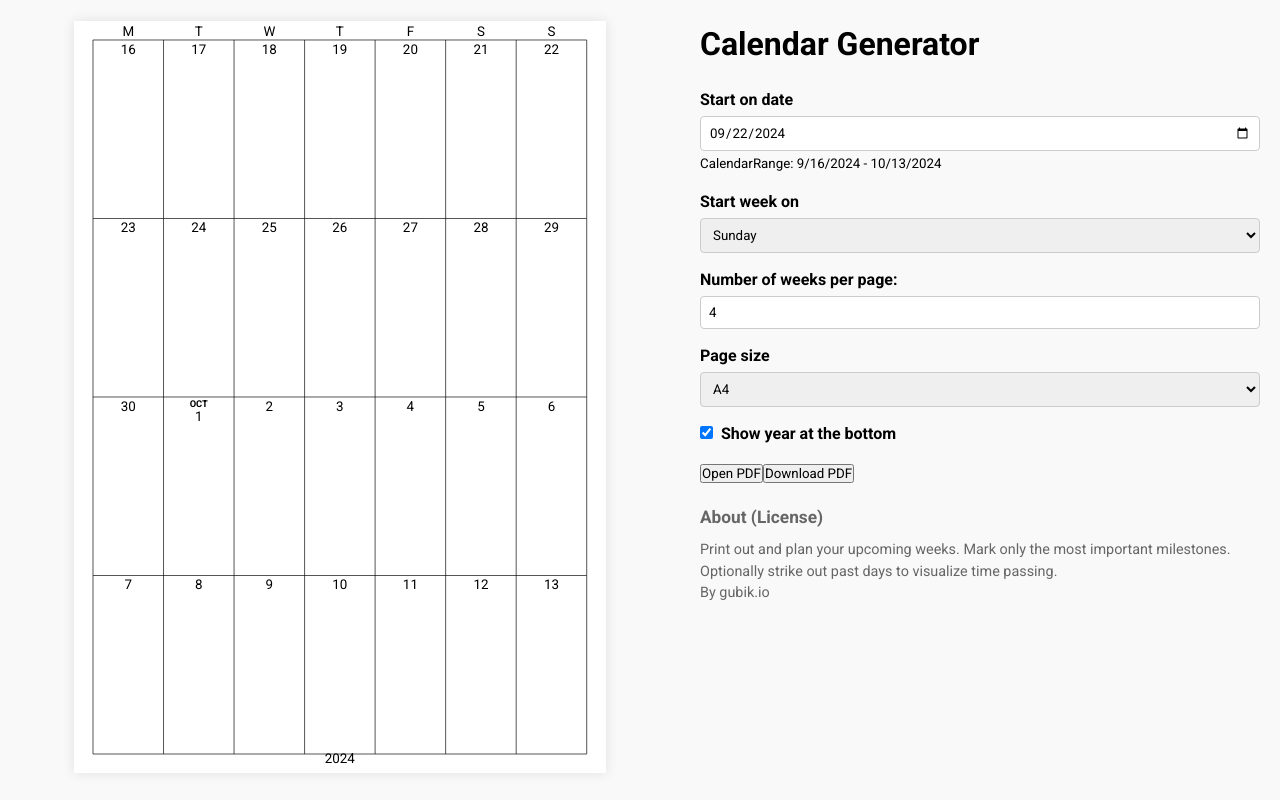
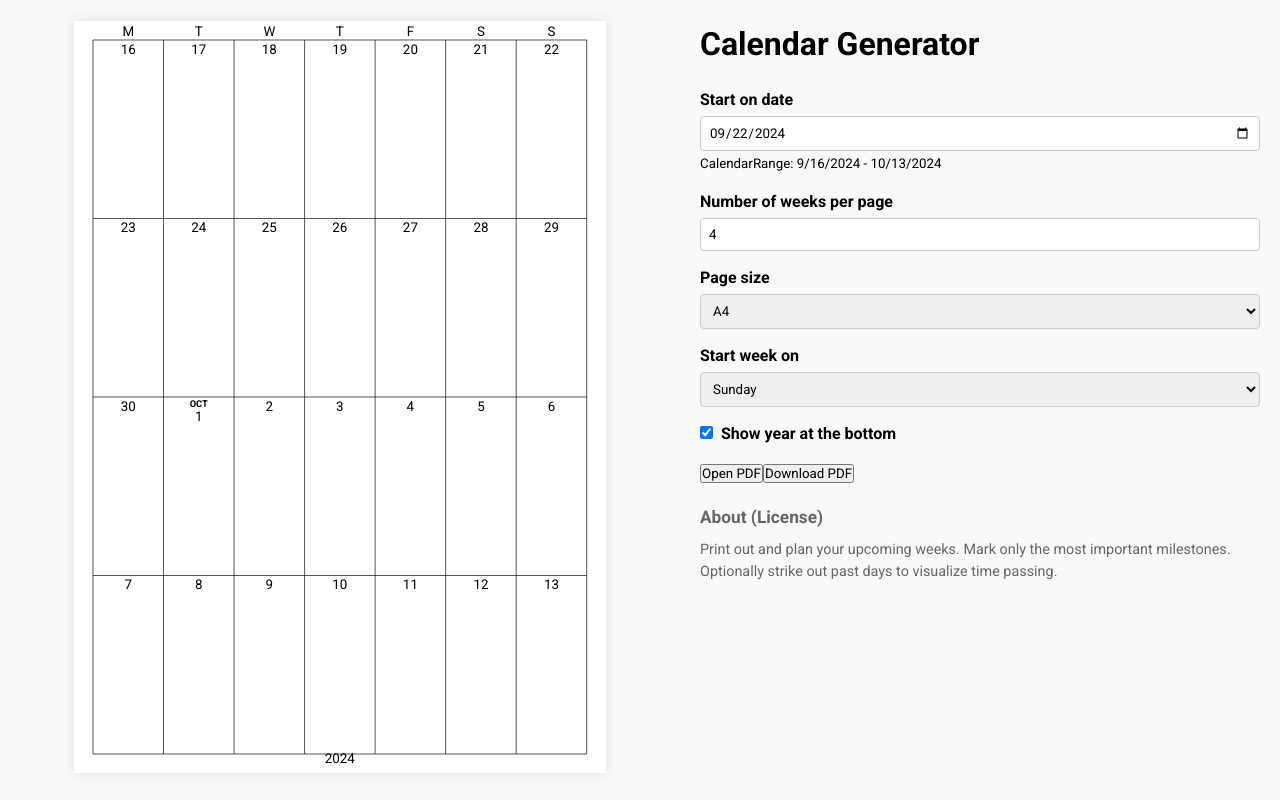
Before and after one commit to lukasondrejka/calendar-generator, a React (Vite) app: page / in a window 1280 px wide. Built offline with nearby package versions, Linux system fonts and the light colour scheme.

Commit message:
Refactor

```diff
--- a/src/StateContext.tsx
+++ b/src/StateContext.tsx
@@ -19,13 +19,12 @@ const initialState: State = {
   margin: 10,
 };
 
-
 type Action =
   | { type: 'SET_START_ON_DATE'; payload: string }
   | { type: 'SET_START_WEEK_ON'; payload: string }
   | { type: 'SET_WEEKS_PER_PAGE'; payload: number }
   | { type: 'SET_PAGE_SIZE'; payload: 'A4' | 'Letter' }
-  | { type: 'TOGGLE_YEAR_FOOTER' }
+  | { type: 'SET_YEAR_FOOTER'; payload: boolean }
   | { type: 'SET_MARGIN'; payload: number };
 
 
@@ -40,8 +39,8 @@ type Action =
           return { ...state, weeksPerPage: action.payload };
         case 'SET_PAGE_SIZE':
           return { ...state, pageSize: action.payload };
-            case 'TOGGLE_YEAR_FOOTER':
-                return { ...state, showYearFooter: !state.showYearFooter };
+        case 'SET_YEAR_FOOTER':
+          return { ...state, showYearFooter: action.payload };
         case 'SET_MARGIN':
           return { ...state, margin: action.payload };
         default:
@@ -54,7 +53,6 @@ type Action =
     return newState;
 };
 
-// Create context
 interface StateContextProps {
   state: State;
   dispatch: Dispatch<Action>;
@@ -62,16 +60,11 @@ interface StateContextProps {
 
 export const StateContext = createContext<StateContextProps | undefined>(undefined);
 
-// Create provider component
-interface StateProviderProps {
-  children: ReactNode;
-}
-
-export const StateProvider: React.FC<StateProviderProps> = ({ children }) => {
+export const StateProvider: React.FC<{ children: ReactNode }> = ({ children }) => {
   const initState = getItem('state') || initialState;
   initState.startOnDate = new Date().toISOString().split('T')[0];
 
-  const [state, dispatch] = useReducer(stateReducer,initState);
+  const [state, dispatch] = useReducer(stateReducer, initState);
 
   return (
     <StateContext.Provider value={{ state, dispatch }}>
--- a/src/components/CalendarSVG.tsx
+++ b/src/components/CalendarSVG.tsx
@@ -1,7 +1,7 @@
 import React, { useContext } from 'react';
 import './CalendarSVG.scss';
+import { StateContext } from '../StateContext';
 import { cmToPx, pxToCm } from '../utils/units';
-import { StateContext } from '../StateContext';
 import { firstDayOfWeek } from '../utils/date';
 
 const pageSizes = {
--- a/src/components/Sidebar.tsx
+++ b/src/components/Sidebar.tsx
@@ -20,6 +20,7 @@ const Sidebar: React.FC<{ openPDF: () => void; downloadPDF: () => void }> = ({ o
   return (
     <div className="sidebar">
       <h1>Calendar Generator</h1>
+
       <div className="form-group">
         <label htmlFor="startDate">Start on date</label>
         <input
@@ -30,6 +31,30 @@ const Sidebar: React.FC<{ openPDF: () => void; downloadPDF: () => void }> = ({ o
         />
         <small>CalendarRange: { getRange() }</small>
       </div>
+
+      <div className="form-group">
+        <label>Number of weeks per page</label>
+        <input
+          type="number"
+          value={weeksPerPage}
+          onChange={(e) => dispatch({ type: 'SET_WEEKS_PER_PAGE', payload: Number(e.target.value) })}
+          min="4"
+          max="24"
+          step="1"
+        />
+      </div>
+
+      <div className="form-group">
+        <label>Page size</label>
+        <select
+          value={pageSize}
+          onChange={(e) => dispatch({ type: 'SET_PAGE_SIZE', payload: e.target.value as 'A4' | 'Letter' })}
+        >
+          <option value="A4">A4</option>
+          <option value="Letter">Letter</option>
+        </select>
+      </div>
+
       <div className="form-group">
         <label>Start week on</label>
         <select
@@ -40,48 +65,30 @@ const Sidebar: React.FC<{ openPDF: () => void; downloadPDF: () => void }> = ({ o
           <option value="Monday">Monday</option>
         </select>
       </div>
-      <div className="form-group">
-        <label>Number of weeks per page:</label>
-        <input
-          type="number"
-          value={weeksPerPage}
-          onChange={(e) => dispatch({ type: 'SET_WEEKS_PER_PAGE', payload: Number(e.target.value) })}
-          min="4"
-          max="20"
-          step="1"
-        />
-      </div>
-      <div className="form-group">
-        <label>Page size</label>
-        <select
-          value={pageSize}
-          onChange={(e) => dispatch({ type: 'SET_PAGE_SIZE', payload: e.target.value as 'A4' | 'Letter' })}
-        >
-          <option value="A4">A4</option>
-          <option value="Letter">Letter</option>
-        </select>
-      </div>
+
       <div className="form-group">
         <label>
           <input
             type="checkbox"
             checked={showYearFooter}
-            onChange={(e) => dispatch({ type: 'TOGGLE_YEAR_FOOTER' })}
+            onChange={(e) => dispatch({ type: 'SET_YEAR_FOOTER', payload: e.target.checked })}
           />
           Show year at the bottom
         </label>
       </div>
+
       <div className="form-group">
         <button onClick={openPDF}>Open PDF</button>
         <button onClick={downloadPDF}>Download PDF</button>
       </div>
+
       <div className="about">
         <h3>About (License)</h3>
         <p>
           Print out and plan your upcoming weeks. Mark only the most important milestones. Optionally strike out past days to visualize time passing.
         </p>
-        <p>By gubik.io</p>
       </div>
+
     </div>
   );
 };
--- a/src/utils/localStorage.ts
+++ b/src/utils/localStorage.ts
@@ -1,10 +1,10 @@
 // LocalStorage helper functions
 
-export const setItem = (key: string, value: any) => {
-    localStorage.setItem(key, JSON.stringify(value));
+export const setItem = (key: string, value: string | object) => {
+  localStorage.setItem(key, JSON.stringify(value));
 }
 
 export const getItem = (key: string) => {
-    const item = localStorage.getItem(key);
-    return item ? JSON.parse(item) : null;
+  const item = localStorage.getItem(key);
+  return item ? JSON.parse(item) : null;
 }
--- a/src/utils/units.ts
+++ b/src/utils/units.ts
@@ -1,5 +1,7 @@
 // Units conversion functions
 
-export const cmToPx = (cm: number): number => cm * 37.795275591;
+export const cmToPx = (cm: number): number =>
+  cm * 37.795275591;
 
-export const pxToCm = (px: number): number => px / 37.795275591;
+export const pxToCm = (px: number): number =>
+  px / 37.795275591;
```
Also changed, not shown: src/components/App.tsx (+3 -4 lines). Lines whose indentation alone changed are shown as unchanged.
